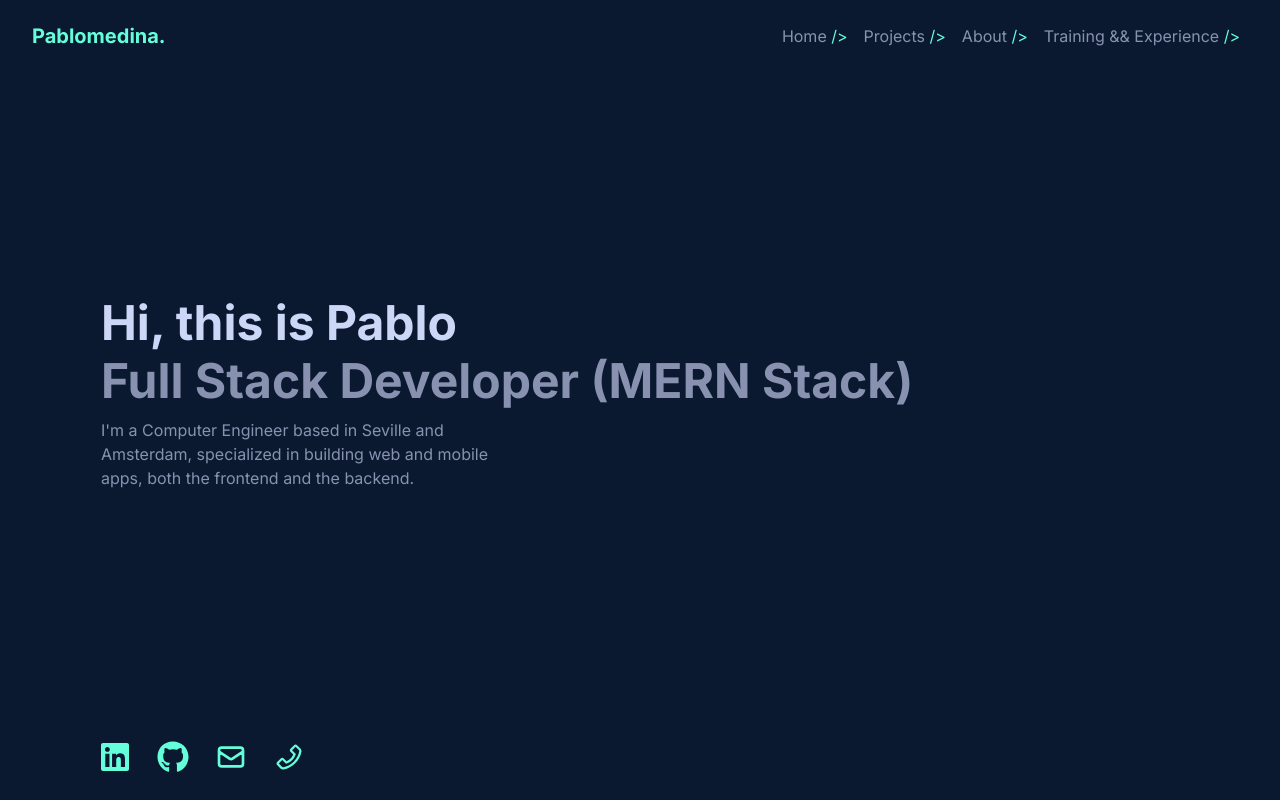
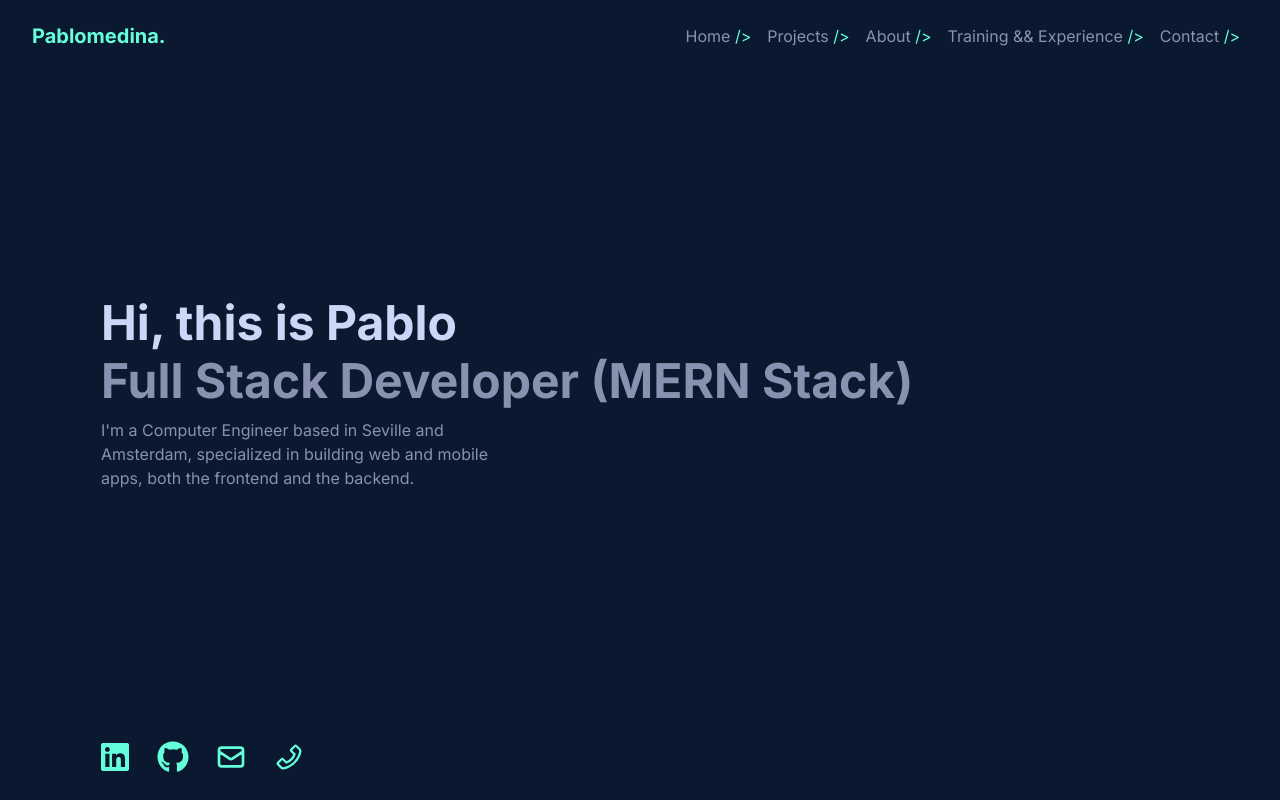
Before and after one commit to PMedina25/PorffolioWebPage, a React (Create React App) app: page / in a window 1280 px wide. Shown: the top 800 px of the page. Built offline with nearby package versions, Linux system fonts and the light colour scheme; no server answers.

Commit message:
Add contact nav

```diff
--- a/src/components/common/Navbar.js
+++ b/src/components/common/Navbar.js
@@ -15,6 +15,7 @@ const NavBar = () => {
                     <Nav.Link className="link-item" href="#projects">Projects{' '}<span className="navigation-color">{'/>'}</span></Nav.Link>
                     <Nav.Link className="link-item" href="#about">About{' '}<span className="navigation-color">{'/>'}</span></Nav.Link>
                     <Nav.Link className="link-item" href="#organizations">Training && Experience{' '}<span className="navigation-color">{'/>'}</span></Nav.Link>
+                    <Nav.Link className="link-item" href="#contact">Contact{' '}<span className="navigation-color">{'/>'}</span></Nav.Link>
                 </Nav>
             </Navbar.Collapse>
         </Navbar>
```
Also changed, not shown: 1 other file (tests, documents, lock files or other folders).
